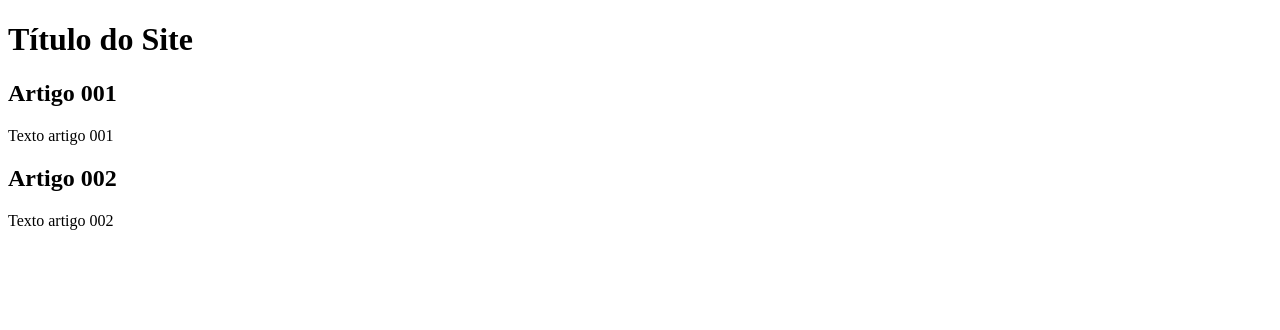
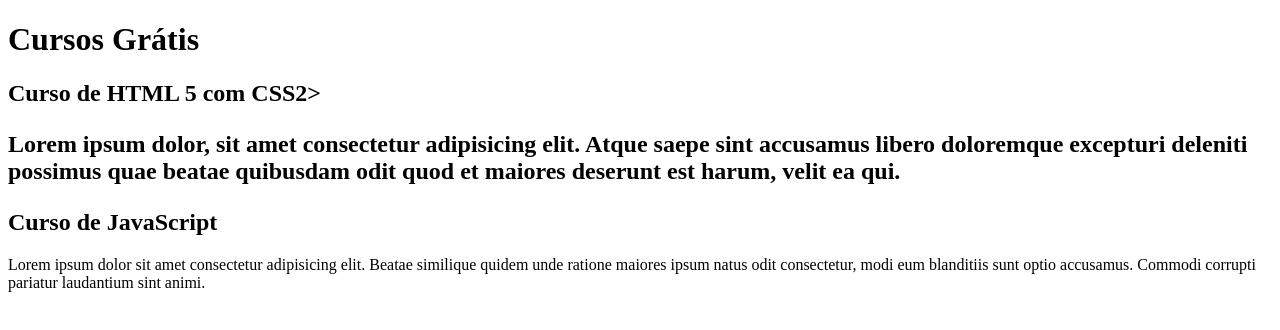
Before and after one commit to anothermind21/projeto-site, a plain HTML site: page index.html in a window 1280 px wide. Drawn offline with Linux system fonts and the light colour scheme.

Commit message:
Comecei a alterar o conteúdo

```diff
--- a/index.html
+++ b/index.html
@@ -8,15 +8,15 @@
 <body>
     <main>
         <header>
-            <h1>Título do Site</h1>
+            <h1>Cursos Grátis</h1>
         </header>
         <article>
-            <h2>Artigo 001</h2>
-            <p>Texto artigo 001</p>
+            <h2>Curso de HTML 5 com CSS2>
+            <p>Lorem ipsum dolor, sit amet consectetur adipisicing elit. Atque saepe sint accusamus libero doloremque excepturi deleniti possimus quae beatae quibusdam odit quod et maiores deserunt est harum, velit ea qui.</p>
         </article>
         <article>
-            <h2>Artigo 002</h2>
-            <p>Texto artigo 002</p>
+            <h2>Curso de JavaScript</h2>
+            <p>Lorem ipsum dolor sit amet consectetur adipisicing elit. Beatae similique quidem unde ratione maiores ipsum natus odit consectetur, modi eum blanditiis sunt optio accusamus. Commodi corrupti pariatur laudantium sint animi.</p>
         </article>
     </main>
 </body>
```
